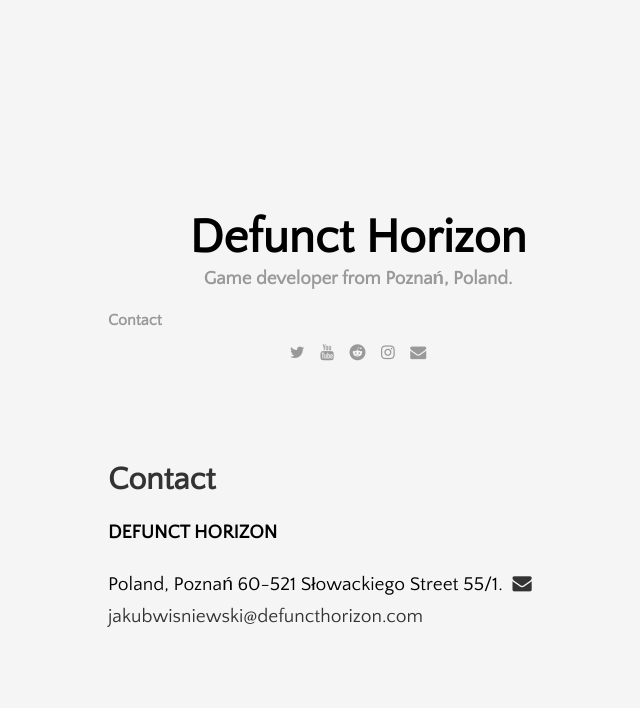
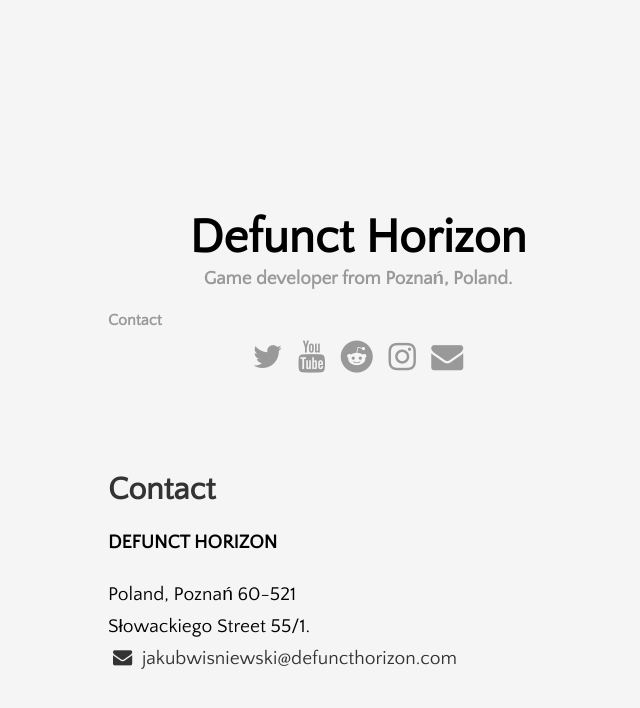
Before and after one commit to jakub-wisniewski/dfnct, a Jekyll site: the page built from menu/contact.md, in a window 1280 px wide. Shown: the top 708 px of the page, without its empty margins (282-922 px from the left). Built offline with Jekyll 4.4.1, drawn with Linux system fonts in a browser that asks for light colours.

Commit message:
social icons

```diff
--- a/_sass/_social-icons.scss
+++ b/_sass/_social-icons.scss
@@ -4,6 +4,10 @@
 
 .sharing-icons a {
   padding-right: 10px;
+}
+
+.social-icons .fa {
+  font-size: 2em;
 }
 
 @mixin social-media-icon($color, $transition){
--- a/menu/contact.md
+++ b/menu/contact.md
@@ -6,6 +6,6 @@ permalink: /contact
 
 <strong>DEFUNCT HORIZON</strong>
 
-Poland, Poznań 60-521
-Słowackiego Street 55/1.
+Poland, Poznań 60-521 <br>
+Słowackiego Street 55/1. <br>
 <a href="mailto:jakubwisniewski@defuncthorizon.com" target="_blank"><i class="fa fa-envelope" aria-hidden="true"></i> jakubwisniewski@defuncthorizon.com</a>
```
